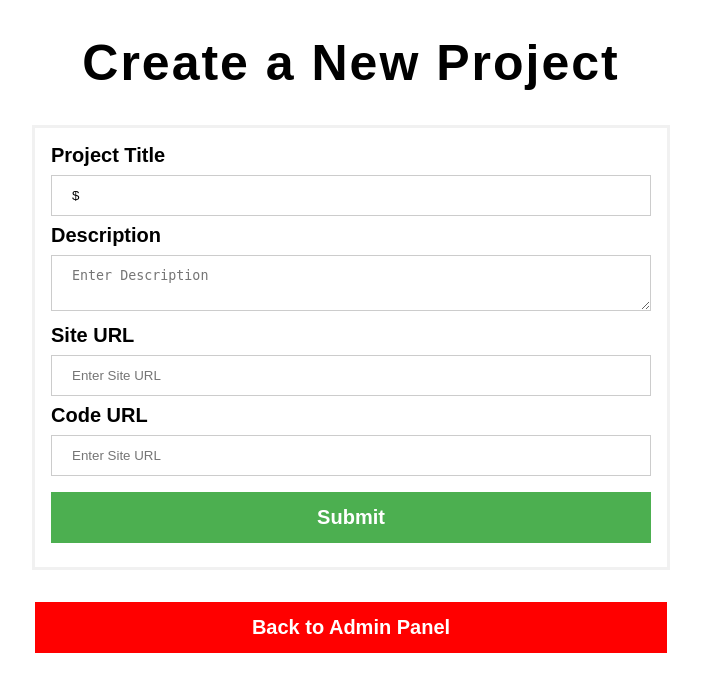
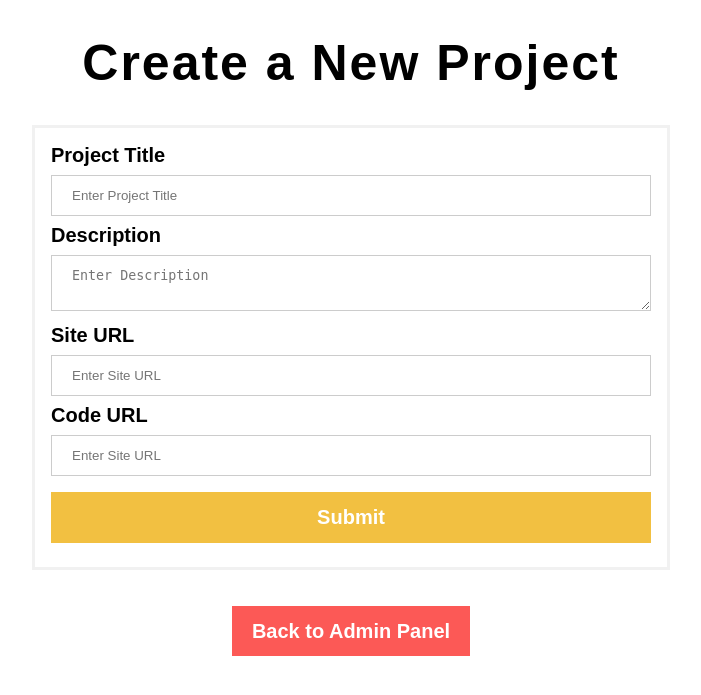
Before and after one commit to snack-attack/Portfolio-CMS, a PHP site: page /projectForm.php in a window 1280 px wide. Shown: the top 695 px of the page, without its empty margins (289-990 px from the left). Run offline with PHP 8.4, Linux system fonts and the light colour scheme; data comes from the database, SQL or seed files in the repository.

Commit message:
back to admin button working on project form

```diff
--- a/admin.php
+++ b/admin.php
@@ -28,7 +28,10 @@ $projects = $query->fetchAll();
         <![endif]-->
         <h1>Welcome to the Admin Panel!</h1>
         <table>
-            <caption>Projects</caption>
+            <div class="thead">
+                <h3>Projects</h3>
+                <a href="./projectForm.php" class="createNew">Create New Project</a>
+            </div>
             <thead>
                 <tr>
                     <th scope="col">Project Title</th>
--- a/css/projectForm.css
+++ b/css/projectForm.css
@@ -25,7 +25,7 @@ form {
     margin: 3vh auto;
 }
 
-label, button {
+label, button, a {
     font-family: 'Montserrat', sans-serif;
     font-size: 2rem;
     margin: 24px 0;
@@ -51,8 +51,8 @@ textarea {
 }
 
 /* Set a style for all buttons */
-button {
-    background-color: #4CAF50;
+button, .cancel {
+    background-color: #F2C041;
     color: white;
     padding: 14px 20px;
     margin: 8px 0;
@@ -60,16 +60,19 @@ button {
     cursor: pointer;
     width: 100%;
 }
+.backHome {
+    width: 50%;
+    margin: 5rem auto;
+    text-align: center;
+}
 
 .cancel {
-    margin-left: 25%;
-    margin-right: 25%;
-    width: 50%;
-    background-color: #FF0000;
+    text-decoration: none;
+    background-color: #FC5956;
 }
 
 /* Add a hover effect for buttons */
-button:hover {
+button:hover, a:hover {
     opacity: 0.8;
 }
 
--- a/projectForm.php
+++ b/projectForm.php
@@ -1,5 +1,19 @@
 <?php
     include_once 'database.php';
+
+    $addProject = 'addProject.php';
+    $editProject = 'editProject.php';
+
+    if(!empty($_GET)) {
+        $projectId = $_GET['id'];
+
+        $sql = "SELECT `id`, `title`, `description`, `site_url`, `code_url` FROM `project`
+                WHERE `id`=:projectId;";
+        $query = $db->prepare($sql);
+        $query->bindParam(':projectId', $projectId);
+        $query->execute();
+        $project = $query->fetch();
+    }
 
 ?>
 <!DOCTYPE html>
@@ -20,19 +34,36 @@
             <p class="browsehappy">You are using an <strong>outdated</strong> browser. Please <a href="#">upgrade your browser</a> to improve your experience.</p>
         <![endif]-->
         <h1>Create a New Project</h1>
-        <form method="POST" action="addProject.php">
+        <form method="POST" action="<?php if(!empty($_GET)) { echo $editProject . '?id=' . $project['id']; } else { echo $addProject; }; ?>">
             <div class="container">
                 <label for="title">Project Title</label>
-                <input type="text" placeholder="Enter Project Title" name="title" value="<?= '$' ?>" required>
+                <input type="text" placeholder="Enter Project Title" name="title" value="<?php
+                    if(!empty($_GET)) {
+                        echo $project['title'];}
+                  ?>" required>
 
                 <label for="description">Description</label>
-                <textarea placeholder="Enter Description" name="description" required></textarea>
+                <textarea placeholder="Enter Description" name="description" required><?php
+                    if(!empty($_GET)) {
+                        echo $project['description'];
+                    }
+                ?></textarea>
 
                 <label for="site_url">Site URL</label>
-                <input type="url" placeholder="Enter Site URL" name="site_url"></input>
+                <input type="url" placeholder="Enter Site URL" name="site_url" value="<?php
+                    if(!empty($_GET)) {
+                        echo $project['site_url'];
+                    }
+                ?>
+                "></input>
 
                 <label for="code_url">Code URL</label>
-                <input type="url" placeholder="Enter Site URL" name="code_url"></input>
+                <input type="url" placeholder="Enter Site URL" name="code_url" value="<?php
+                    if(!empty($_GET)) {
+                        echo $project['code_url'];
+                    }
+                ?>
+                "></input>
 
                 <!-- <label for="tags">Tags</label>
                 <?php
@@ -48,6 +79,8 @@
                 <button type="submit">Submit</button>
             </div>
         </form>
-        <button type="button" class="cancel">Back to Admin Panel</button>
+        <div class="backHome">
+            <a href="./admin.php" class="cancel">Back to Admin Panel</a>
+        </div>
     </body>
 </html>
```
Also changed, not shown: css/adminPanel.css (+27 -5 lines).
